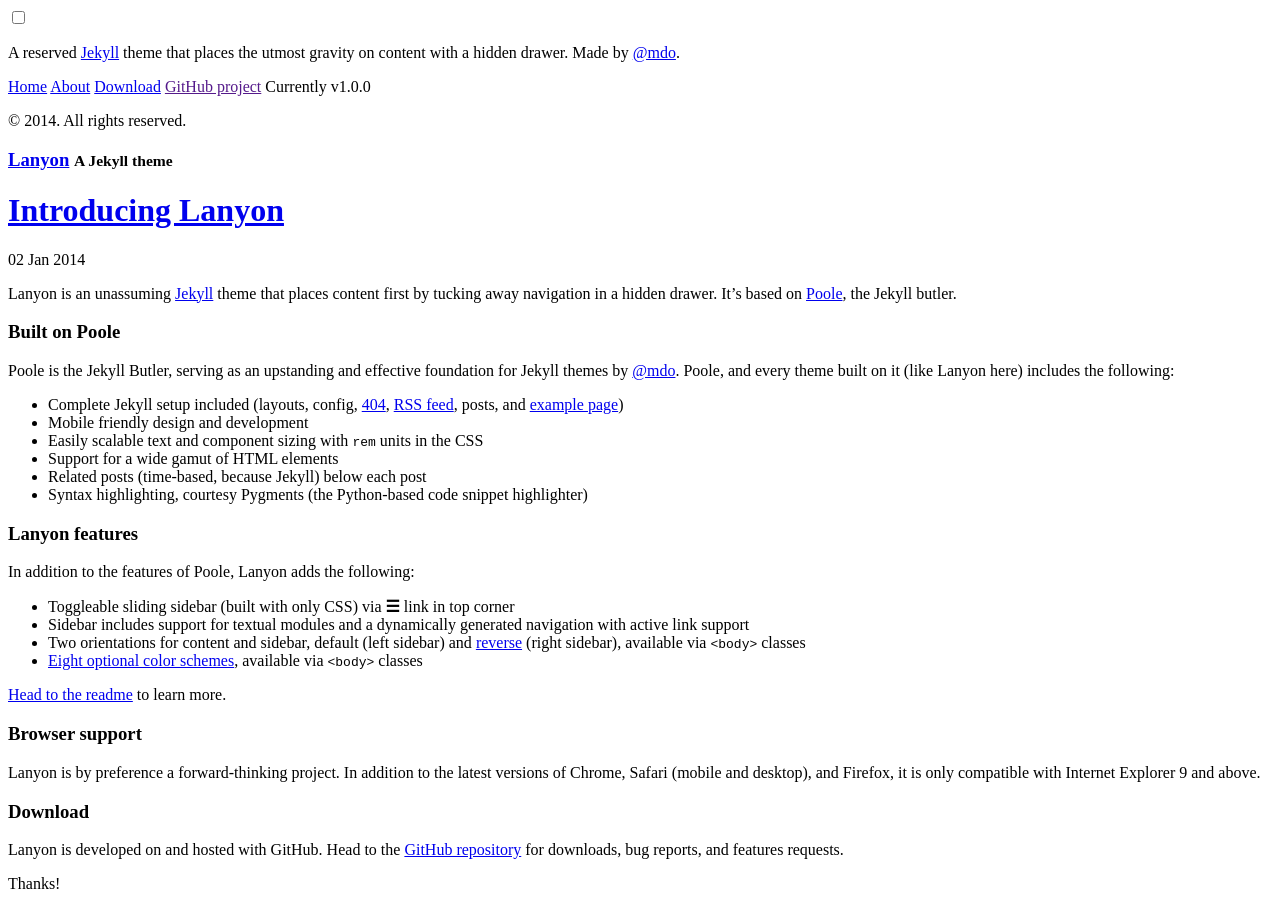
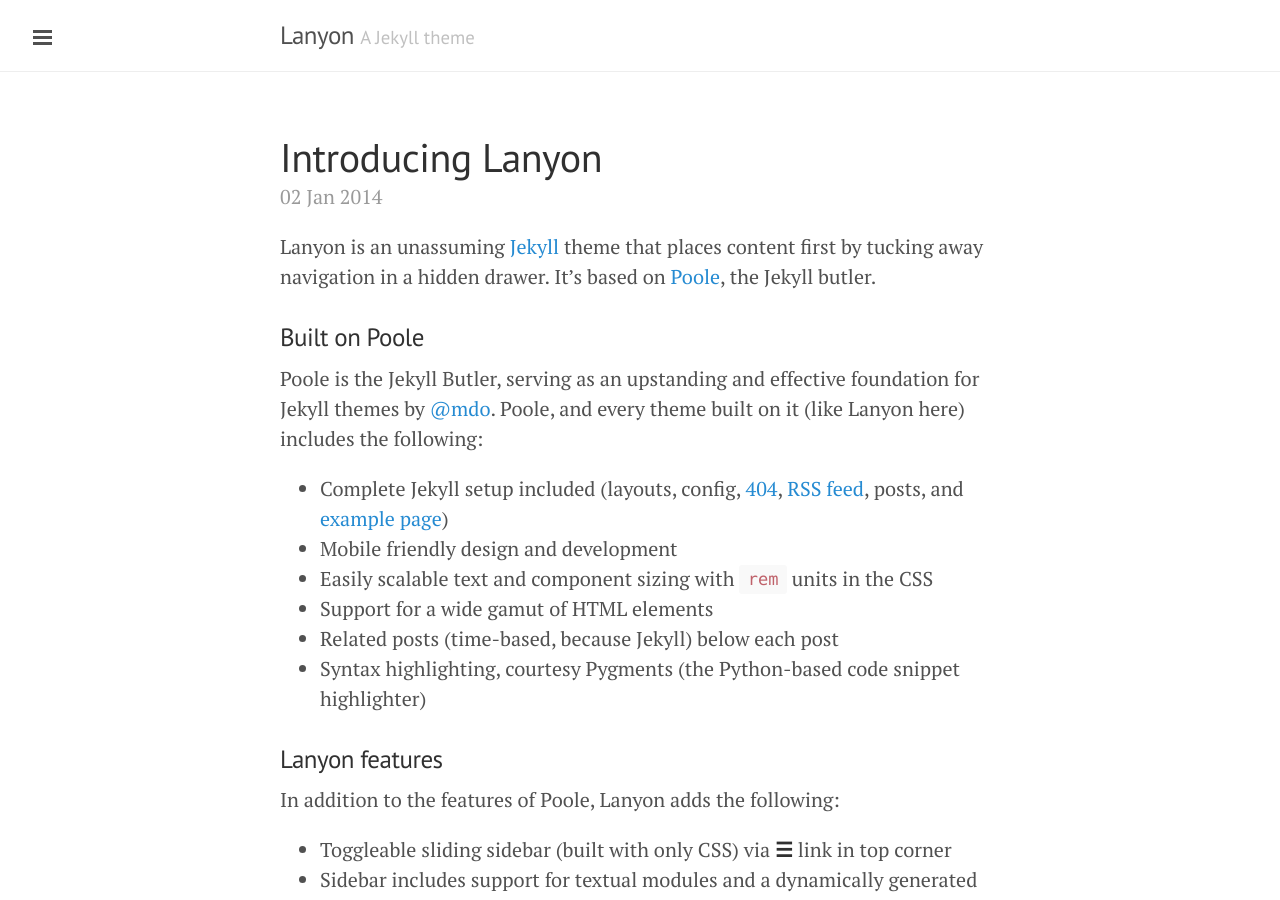
Before and after one commit to a1xt06/mygithubpage, a Jekyll site: the page built from index.html, in a window 1280 px wide and 900 px high. Built offline with Jekyll 4.4.1, drawn with Linux system fonts in a browser that asks for light colours; Markdown is read by kramdown in place of the engine named in the settings; the list of posts is cut into pages by our own code; part of the change alters nothing that is shown.

Commit message:
More modifications for initial release

```diff
--- a/_config.yml
+++ b/_config.yml
@@ -12,8 +12,8 @@ relative_permalinks: true
 title:               Lanyon
 tagline:             'A Jekyll theme'
 description:         'A reserved <a href="http://jekyllrb.com" target="_blank">Jekyll</a> theme that places the utmost gravity on content with a hidden drawer. Made by <a href="https://twitter.com/mdo" target="_blank">@mdo</a>.'
-url:                 http://a1xt06.github.io
-baseurl:             /mygithubpage
+url:                 alexthomas.me
+baseurl:             /
 paginate:            5
 
 # About/contact
```
